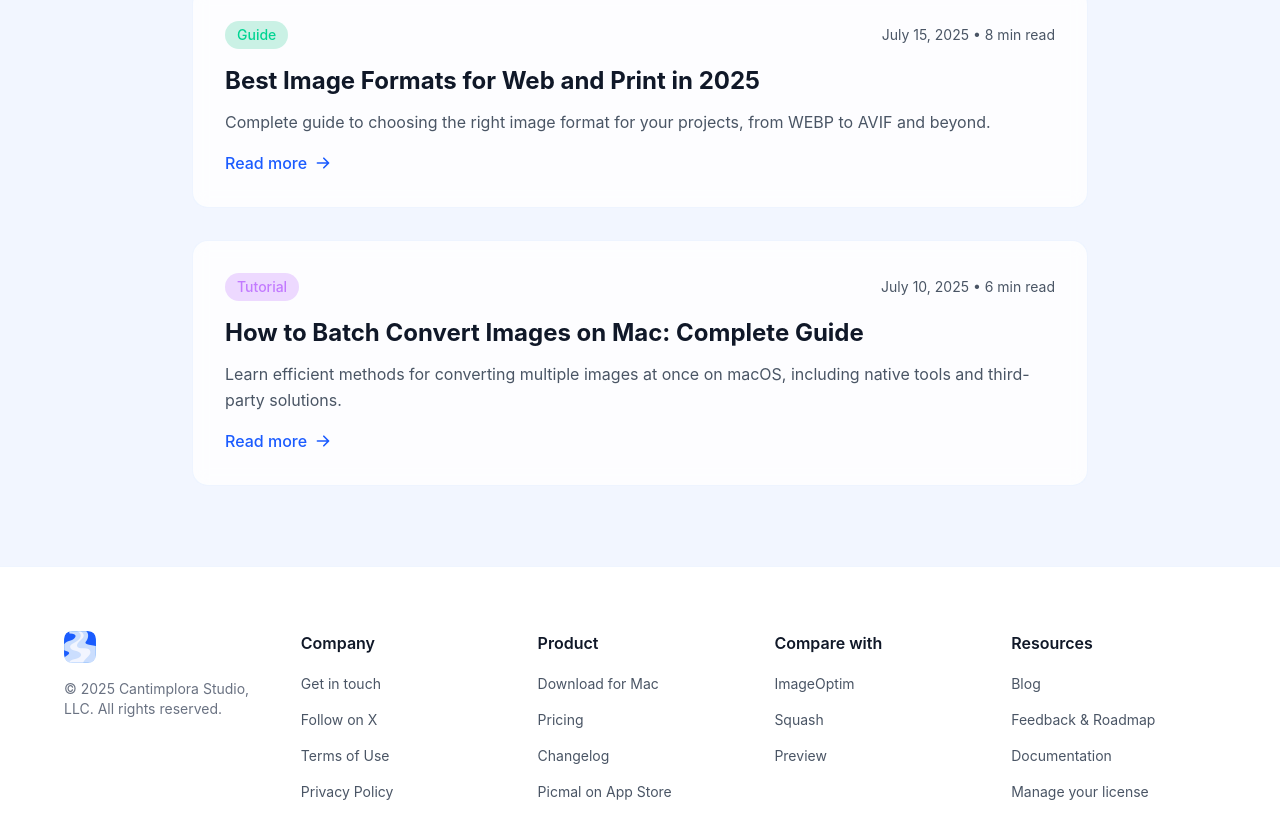
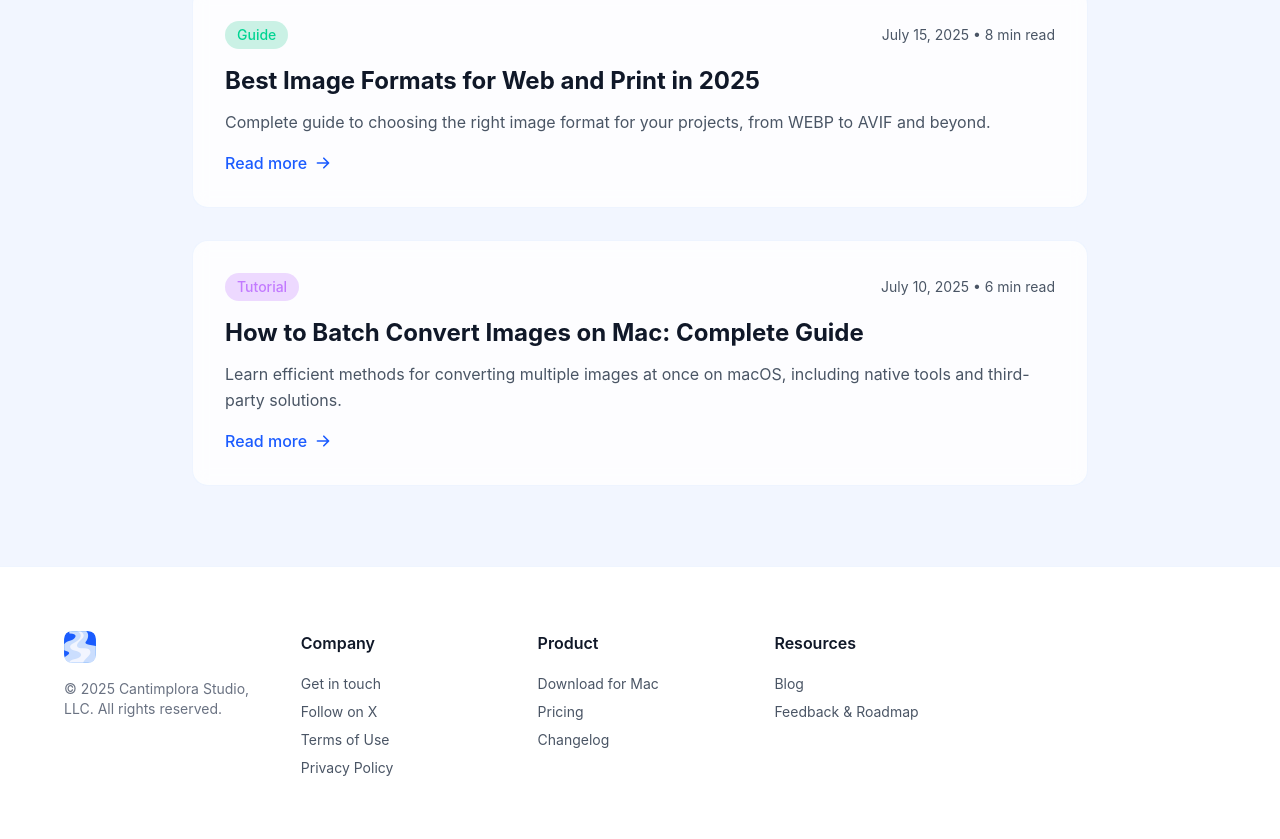
Before and after one commit to albertogalca/picmal-marketing, a Next.js app: page /blog in a window 1280 px wide. Shown: the part 1307-2146 px from the top of the page. Built offline with nearby package versions, Linux system fonts and the light colour scheme.

Commit message:
fixed styles

```diff
--- a/app/components/Footer.js
+++ b/app/components/Footer.js
@@ -5,9 +5,7 @@ import Link from "next/link";
 
 export default function Footer() {
   return (
-    <footer
-      className="relative z-10 px-6 py-16 border-t border-[#CBDEFF]/30 bg-white dark:border-white/10 dark:bg-transparent"
-    >
+    <footer className="relative z-10 px-6 py-16 border-t border-[#CBDEFF]/30 bg-white dark:border-white/10 dark:bg-transparent">
       <div className="max-w-6xl mx-auto">
         <div className="grid grid-cols-1 md:grid-cols-5 gap-8">
           {/* Logo and Copyright */}
@@ -31,7 +29,7 @@ export default function Footer() {
             <h3 className="font-semibold mb-4 text-gray-900 dark:text-white">
               Company
             </h3>
-            <ul className="space-y-3">
+            <ul className="space-y-1">
               <li>
                 <a
                   href="mailto:support@picmal.app"
@@ -43,6 +41,8 @@ export default function Footer() {
               <li>
                 <a
                   href="https://x.com/picmalapp"
+                  target="_blank"
+                  rel="noopener noreferrer"
                   className="text-sm transition-colors text-gray-600 hover:text-gray-900 dark:text-gray-400 dark:hover:text-white"
                 >
                   Follow on X
@@ -72,10 +72,12 @@ export default function Footer() {
             <h3 className="font-semibold mb-4 text-gray-900 dark:text-white">
               Product
             </h3>
-            <ul className="space-y-3">
+            <ul className="space-y-1">
               <li>
                 <a
-                  href="#download"
+                  href="https://albertogalca.gumroad.com/l/picmal"
+                  target="_blank"
+                  rel="noopener noreferrer"
                   className="text-sm transition-colors text-gray-600 hover:text-gray-900 dark:text-gray-400 dark:hover:text-white"
                 >
                   Download for Mac
@@ -97,47 +99,6 @@ export default function Footer() {
                   Changelog
                 </Link>
               </li>
-              <li>
-                <a
-                  href="https://apps.apple.com/app/picmal/id6739063162"
-                  className="text-sm transition-colors text-gray-600 hover:text-gray-900 dark:text-gray-400 dark:hover:text-white"
-                >
-                  Picmal on App Store
-                </a>
-              </li>
-            </ul>
-          </div>
-
-          {/* Compare with */}
-          <div>
-            <h3 className="font-semibold mb-4 text-gray-900 dark:text-white">
-              Compare with
-            </h3>
-            <ul className="space-y-3">
-              <li>
-                <Link
-                  href="/compare/imageoptim"
-                  className="text-sm transition-colors text-gray-600 hover:text-gray-900 dark:text-gray-400 dark:hover:text-white"
-                >
-                  ImageOptim
-                </Link>
-              </li>
-              <li>
-                <Link
-                  href="/compare/squash"
-                  className="text-sm transition-colors text-gray-600 hover:text-gray-900 dark:text-gray-400 dark:hover:text-white"
-                >
-                  Squash
-                </Link>
-              </li>
-              <li>
-                <Link
-                  href="/compare/preview"
-                  className="text-sm transition-colors text-gray-600 hover:text-gray-900 dark:text-gray-400 dark:hover:text-white"
-                >
-                  Preview
-                </Link>
-              </li>
             </ul>
           </div>
 
@@ -146,7 +107,7 @@ export default function Footer() {
             <h3 className="font-semibold mb-4 text-gray-900 dark:text-white">
               Resources
             </h3>
-            <ul className="space-y-3">
+            <ul className="space-y-1">
               <li>
                 <Link
                   href="/blog"
@@ -163,22 +124,6 @@ export default function Footer() {
                   Feedback & Roadmap
                 </Link>
               </li>
-              <li>
-                <Link
-                  href="/docs"
-                  className="text-sm transition-colors text-gray-600 hover:text-gray-900 dark:text-gray-400 dark:hover:text-white"
-                >
-                  Documentation
-                </Link>
-              </li>
-              <li>
-                <Link
-                  href="/support"
-                  className="text-sm transition-colors text-gray-600 hover:text-gray-900 dark:text-gray-400 dark:hover:text-white"
-                >
-                  Manage your license
-                </Link>
-              </li>
             </ul>
           </div>
         </div>
--- a/app/components/mdx-components.jsx
+++ b/app/components/mdx-components.jsx
@@ -1,6 +1,6 @@
 "use client";
 
-import React, { useState, useEffect } from "react";
+import React, { useEffect } from "react";
 import Link from "next/link";
 import Header from "./Header";
 import Footer from "./Footer";
--- a/app/globals.css
+++ b/app/globals.css
@@ -1,27 +1,25 @@
 @import "tailwindcss";
 @plugin "@tailwindcss/typography";
 
-:root {
+@custom-variant dark (&:where(.dark, .dark *));
+
+@theme {
   --background: #ffffff;
   --foreground: #171717;
+  --font-sans: -apple-system, BlinkMacSystemFont, "Segoe UI", Roboto,
+    "Helvetica Neue", Arial, sans-serif;
+  --font-mono: ui-monospace, SFMono-Regular, "SF Mono", Menlo, Monaco, Consolas,
+    "Liberation Mono", "Courier New", monospace;
 }
 
-@theme inline {
+@theme dark: {
   --color-background: var(--background);
   --color-foreground: var(--foreground);
-  --font-sans: -apple-system, BlinkMacSystemFont, "Segoe UI", Roboto, "Helvetica Neue", Arial, sans-serif;
-  --font-mono: ui-monospace, SFMono-Regular, "SF Mono", Menlo, Monaco, Consolas, "Liberation Mono", "Courier New", monospace;
-}
-
-@media (prefers-color-scheme: dark) {
-  :root {
-    --background: #0a0a0a;
-    --foreground: #ededed;
-  }
 }
 
 body {
   background: var(--background);
   color: var(--foreground);
-  font-family: -apple-system, BlinkMacSystemFont, "Segoe UI", Roboto, "Helvetica Neue", Arial, sans-serif;
+  font-family: -apple-system, BlinkMacSystemFont, "Segoe UI", Roboto,
+    "Helvetica Neue", Arial, sans-serif;
 }
--- a/app/layout.js
+++ b/app/layout.js
@@ -2,15 +2,14 @@ import "./globals.css";
 
 export const metadata = {
   title: "Picmal - Privacy-First Image Converter for Mac",
-  description: "Fast, secure, and lightweight image conversion app for macOS. Convert between 20+ formats locally with no cloud uploads. Perfect for photographers and designers.",
+  description:
+    "Fast, secure, and lightweight image conversion app for macOS. Convert between 20+ formats locally with no cloud uploads. Perfect for photographers and designers.",
 };
 
 export default function RootLayout({ children }) {
   return (
     <html lang="en">
-      <body className="antialiased">
-        {children}
-      </body>
+      <body className="antialiased smooth-scroll">{children}</body>
     </html>
   );
 }
--- a/mdx-components.js
+++ b/mdx-components.js
@@ -4,19 +4,23 @@ export function useMDXComponents(components) {
     // Custom components
     ProTip: ({ children }) => (
       <div className="bg-[#1B5BFF]/10 border border-[#1B5BFF]/20 rounded-xl p-6 my-6">
-        <h3 className="text-lg font-semibold mb-2 text-[#1B5BFF]">💡 Pro Tip</h3>
+        <h3 className="text-lg font-semibold mb-2 text-[#1B5BFF] !mt-0">
+          💡 Pro Tip
+        </h3>
         <div className="text-gray-700 dark:text-gray-300">{children}</div>
       </div>
     ),
     FeatureCard: ({ title, children, icon }) => (
-      <div className="bg-white/5 backdrop-blur border border-white/10 dark:border-white/10 rounded-2xl p-6 mb-6">
+      <div className="bg-gray-50 border border-gray-200 dark:bg-white/5 dark:backdrop-blur dark:border-white/10 rounded-2xl p-6 mb-6">
         <div className="flex items-start space-x-4">
           <div className="w-6 h-6 bg-gradient-to-br from-[#1B5BFF] to-[#2483FF] rounded-full flex items-center justify-center flex-shrink-0 mt-1">
-            <span className="text-white text-xs font-bold">{icon || '✓'}</span>
+            <span className="text-white text-xs font-bold">{icon || "✓"}</span>
           </div>
           <div>
-            <h3 className="text-lg font-semibold mb-2 text-white dark:text-gray-900">{title}</h3>
-            <div className="text-gray-300 dark:text-gray-700">{children}</div>
+            <h3 className="text-lg font-semibold mb-2 text-gray-900 dark:text-white !mt-0">
+              {title}
+            </h3>
+            <div className="text-gray-700 dark:text-gray-300">{children}</div>
           </div>
         </div>
       </div>
--- a/tailwind.config.js
+++ b/tailwind.config.js
@@ -36,75 +36,6 @@ module.exports = {
             "--tw-prose-pre-bg": theme("colors.gray.800"),
             "--tw-prose-th-borders": theme("colors.gray.300"),
             "--tw-prose-td-borders": theme("colors.gray.200"),
-            h1: {
-              fontSize: "2.25rem",
-              fontWeight: "800",
-              lineHeight: "1.2",
-              marginBottom: "1.5rem",
-            },
-            h2: {
-              fontSize: "1.875rem",
-              fontWeight: "700",
-              lineHeight: "1.3",
-              marginTop: "2rem",
-              marginBottom: "1rem",
-            },
-            h3: {
-              fontSize: "1.5rem",
-              fontWeight: "600",
-              lineHeight: "1.4",
-              marginTop: "1.5rem",
-              marginBottom: "0.75rem",
-            },
-            p: {
-              marginTop: "1.25rem",
-              marginBottom: "1.25rem",
-            },
-            ul: {
-              marginTop: "1.25rem",
-              marginBottom: "1.25rem",
-            },
-            ol: {
-              marginTop: "1.25rem",
-              marginBottom: "1.25rem",
-            },
-            "ul > li": {
-              marginTop: "0.5rem",
-              marginBottom: "0.5rem",
-            },
-            "ol > li": {
-              marginTop: "0.5rem",
-              marginBottom: "0.5rem",
-            },
-            blockquote: {
-              borderLeftWidth: "4px",
-              borderLeftColor: theme("colors.blue.200"),
-              backgroundColor: theme("colors.blue.50"),
-              padding: "1rem 1.5rem",
-              borderRadius: "0.5rem",
-              margin: "1.5rem 0",
-            },
-            code: {
-              backgroundColor: theme("colors.gray.100"),
-              padding: "0.125rem 0.375rem",
-              borderRadius: "0.25rem",
-              fontSize: "0.875rem",
-              fontWeight: "500",
-            },
-            pre: {
-              backgroundColor: theme("colors.gray.900"),
-              color: theme("colors.gray.100"),
-              padding: "1rem",
-              borderRadius: "0.5rem",
-              overflow: "auto",
-              fontSize: "0.875rem",
-              lineHeight: "1.7",
-            },
-            "pre code": {
-              backgroundColor: "transparent",
-              padding: "0",
-              color: "inherit",
-            },
           },
         },
         invert: {
@@ -125,51 +56,12 @@ module.exports = {
             "--tw-prose-pre-bg": theme("colors.gray.800"),
             "--tw-prose-th-borders": theme("colors.gray.600"),
             "--tw-prose-td-borders": theme("colors.gray.700"),
-            blockquote: {
-              borderLeftColor: theme("colors.blue.400"),
-              backgroundColor: theme("colors.blue.900/20"),
-            },
-            code: {
-              backgroundColor: theme("colors.gray.800"),
-              color: theme("colors.gray.200"),
-            },
           },
         },
         picmal: {
           css: {
             "--tw-prose-links": "#1B5BFF",
             "--tw-prose-links-hover": "#2483FF",
-            h1: {
-              background: "linear-gradient(to right, #1B5BFF, #2483FF)",
-              backgroundClip: "text",
-              color: "transparent",
-            },
-            h2: {
-              color: "#1B5BFF",
-            },
-            "h3, h4, h5, h6": {
-              color: "#1B5BFF",
-            },
-            a: {
-              color: "#1B5BFF",
-              textDecoration: "none",
-              fontWeight: "500",
-              "&:hover": {
-                color: "#2483FF",
-                textDecoration: "underline",
-              },
-            },
-            blockquote: {
-              borderLeftColor: "#1B5BFF",
-              backgroundColor: "#F2F6FF",
-              color: "#1B5BFF",
-            },
-            "blockquote p:first-of-type::before": {
-              content: "none",
-            },
-            "blockquote p:last-of-type::after": {
-              content: "none",
-            },
           },
         },
       }),
```
Also changed, not shown: app/blog/changelog-v1-0-3/page.mdx (+15 -18 lines), app/blog/changelog-v1-0-4/page.mdx (+15 -18 lines), app/blog/changelog-v1-0-5/page.mdx (+13 -14 lines), app/components/Header.js (+9 -4 lines), app/page.js (+11 -4 lines).
